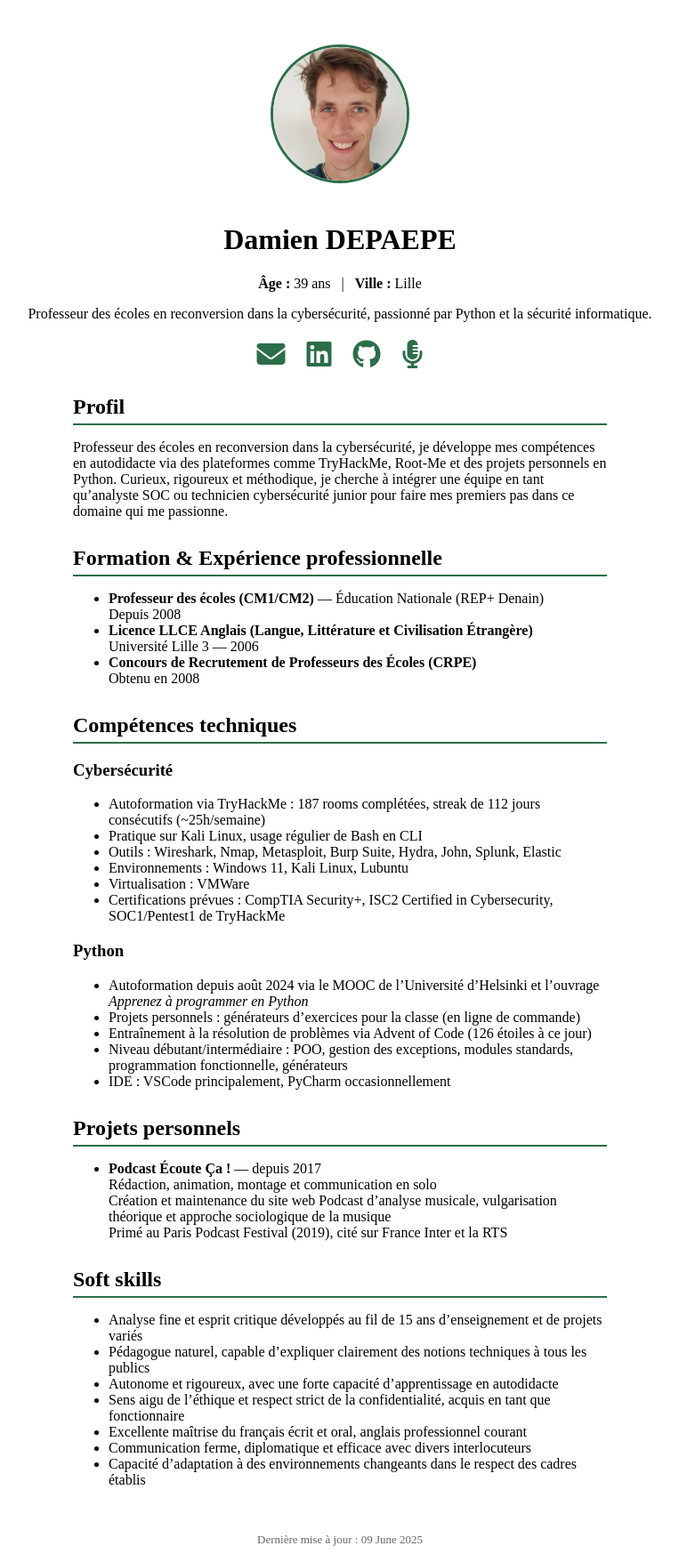
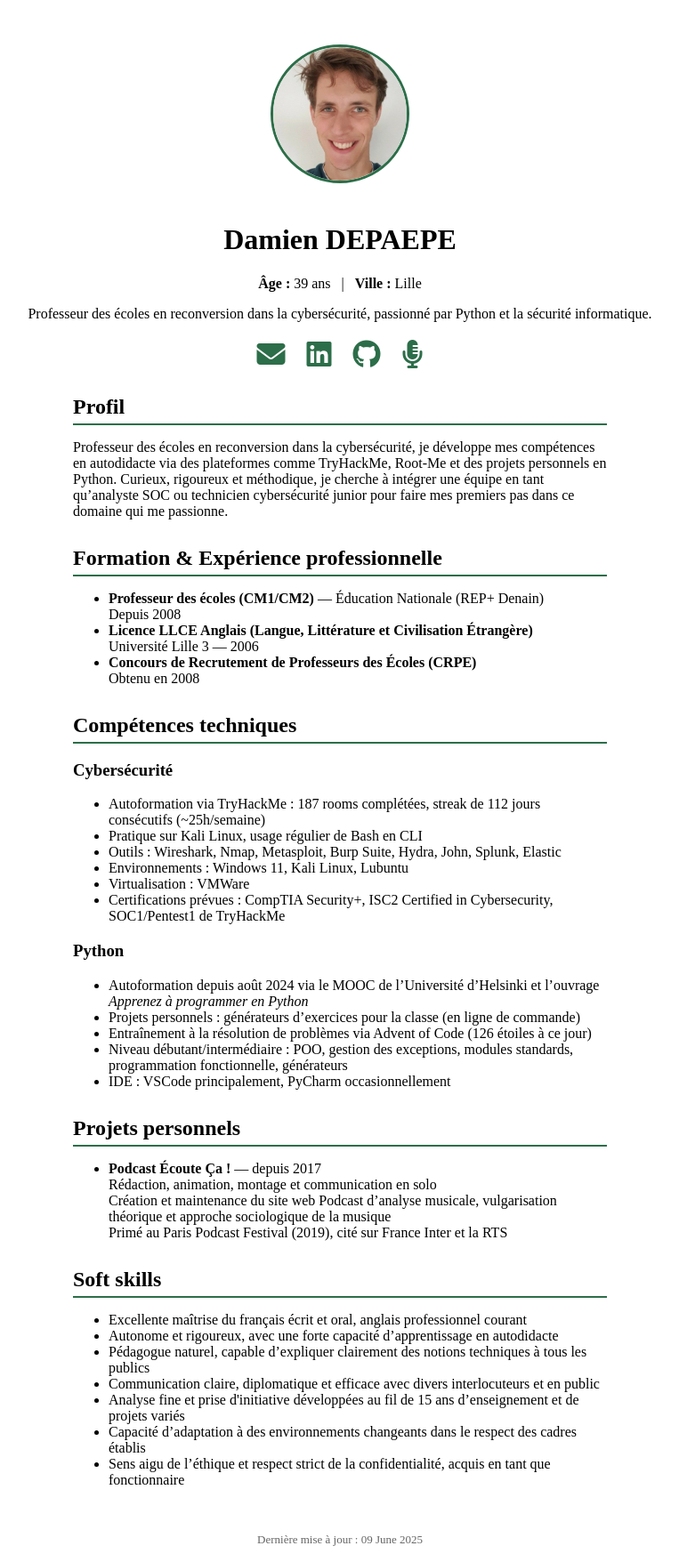
Before and after one commit to DamECP/damECP.github.io, a Jekyll site: the page built from index.md, in a window 1280 px wide. Shown: the whole page at 89% size, without its empty margins (258-1021 px from the left). Built offline with Jekyll 4.4.1, drawn with Linux system fonts in a browser that asks for light colours.

Commit message:
Update index.md

```diff
--- a/index.md
+++ b/index.md
@@ -78,13 +78,13 @@ description: "Professeur des écoles en reconversion dans la cybersécurité, pa
 <section>
   <h2>Soft skills</h2>
   <ul>
-    <li>Analyse fine et esprit critique développés au fil de 15 ans d’enseignement et de projets variés</li>
+    <li>Excellente maîtrise du français écrit et oral, anglais professionnel courant</li>
+    <li>Autonome et rigoureux, avec une forte capacité d’apprentissage en autodidacte</li>
     <li>Pédagogue naturel, capable d’expliquer clairement des notions techniques à tous les publics</li>
-    <li>Autonome et rigoureux, avec une forte capacité d’apprentissage en autodidacte</li>
+    <li>Communication claire, diplomatique et efficace avec divers interlocuteurs et en public</li>
+    <li>Analyse fine et prise d'initiative développées au fil de 15 ans d’enseignement et de projets variés</li>
+    <li>Capacité d’adaptation à des environnements changeants dans le respect des cadres établis</li>
     <li>Sens aigu de l’éthique et respect strict de la confidentialité, acquis en tant que fonctionnaire</li>
-    <li>Excellente maîtrise du français écrit et oral, anglais professionnel courant</li>
-    <li>Communication ferme, diplomatique et efficace avec divers interlocuteurs</li>
-    <li>Capacité d’adaptation à des environnements changeants dans le respect des cadres établis</li>
   </ul>
 </section>
 
```
